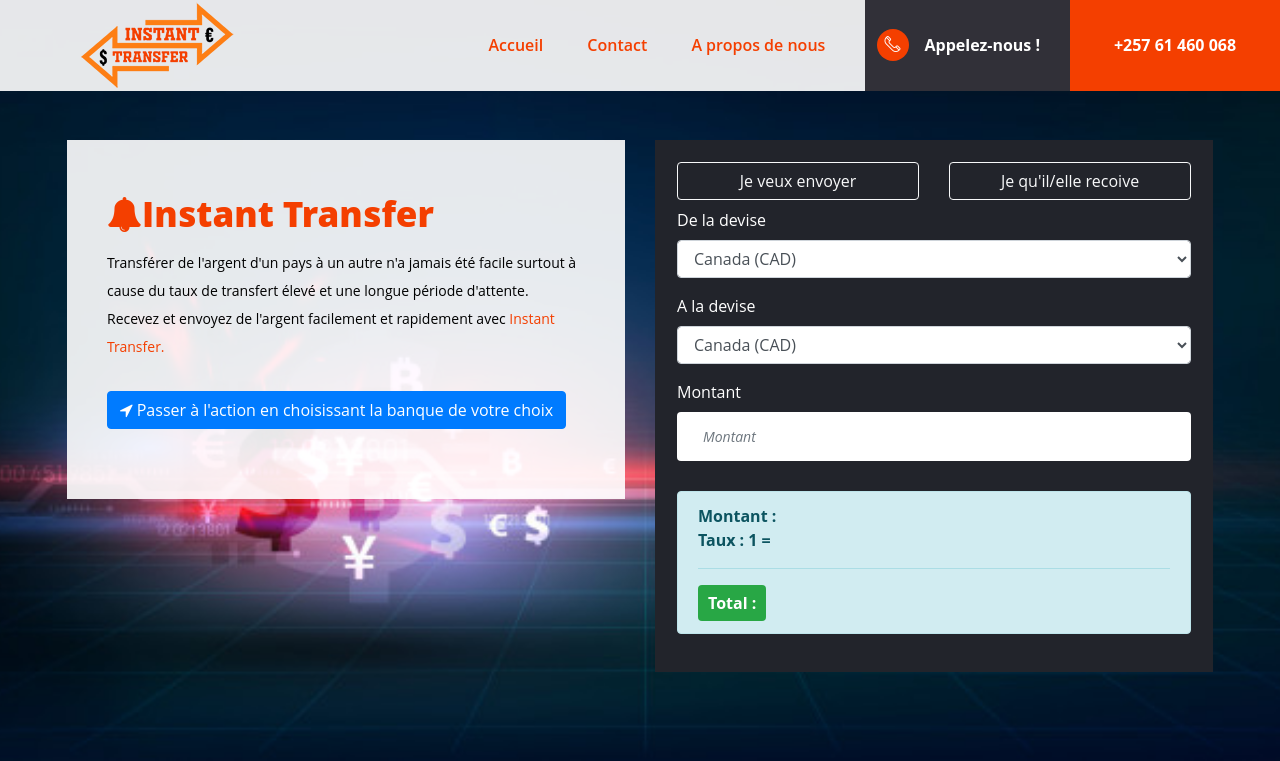
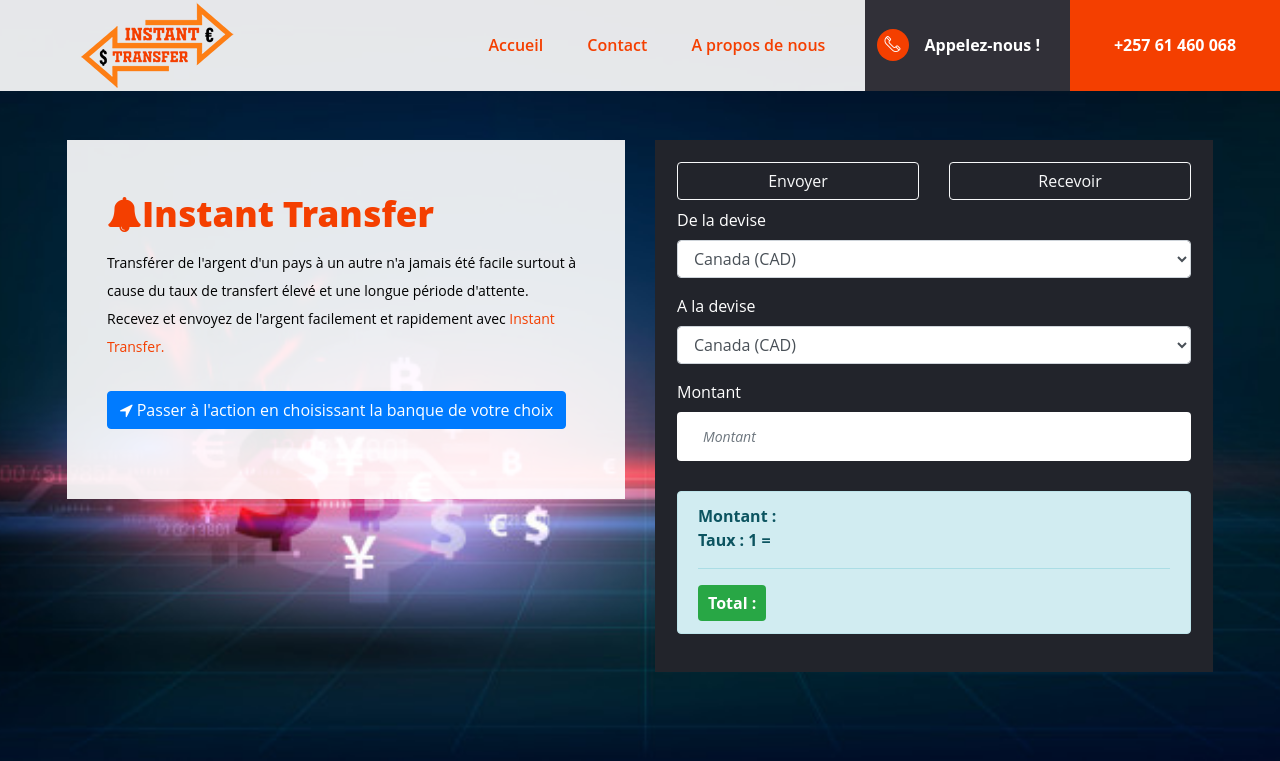
Before and after one commit to ArtcalO/currencyConverter, a Django app: page / in a window 1280 px wide. Shown: the top 761 px of the page. Run offline with Django 3.2, Linux system fonts and the light colour scheme; data comes from the database, SQL or seed files in the repository; some libraries are stand-ins or nearby versions.

Commit message:
renaming home labels

```diff
--- a/currencyConverter/templates/index.html
+++ b/currencyConverter/templates/index.html
@@ -123,10 +123,10 @@
 					<form class="hero-form " method="post" enctype="multipart/form-data" action="." id="form">
 						<div class="row mb-2">
 						    <div class="col">
-						      <button type="button" id="wantSendBtn" class=" form-control btn btn-outline-light" >Je veux envoyer</button>
+						      <button type="button" id="wantSendBtn" class=" form-control btn btn-outline-light" >Envoyer</button>
 						    </div>
 						    <div class="col">
-						      <button type="button" id="wantRecieveBtn" class=" form-control btn btn-outline-light">Je qu'il/elle recoive</button>
+						      <button type="button" id="wantRecieveBtn" class=" form-control btn btn-outline-light">Recevoir</button>
 						    </div>
 						</div>
 						  <div id="converterDiv" >
```
